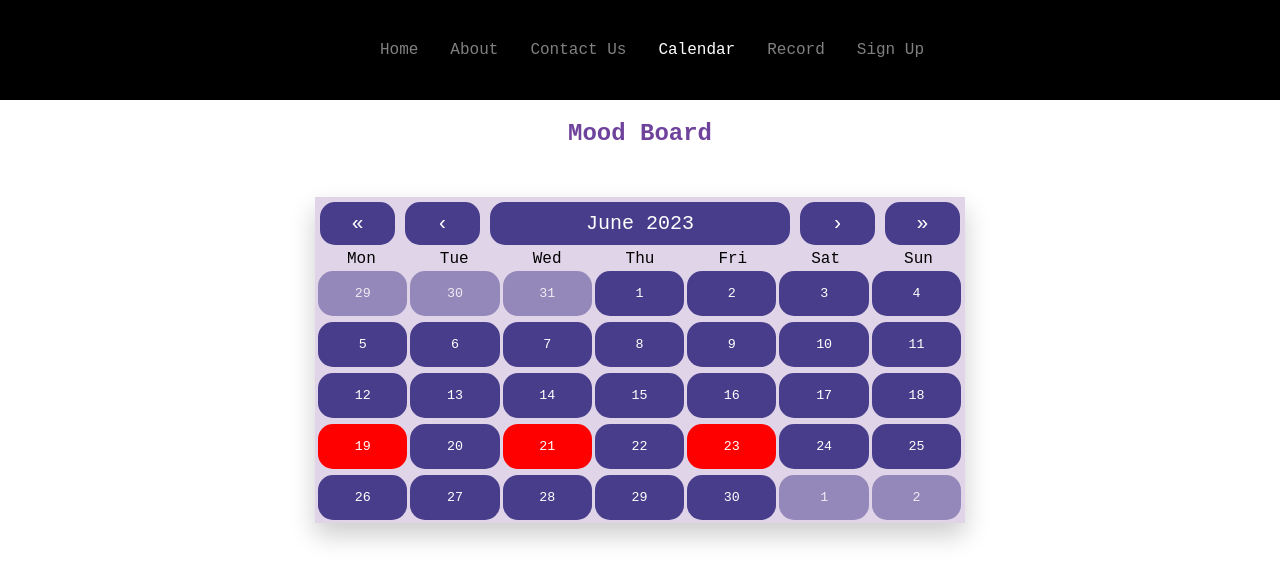
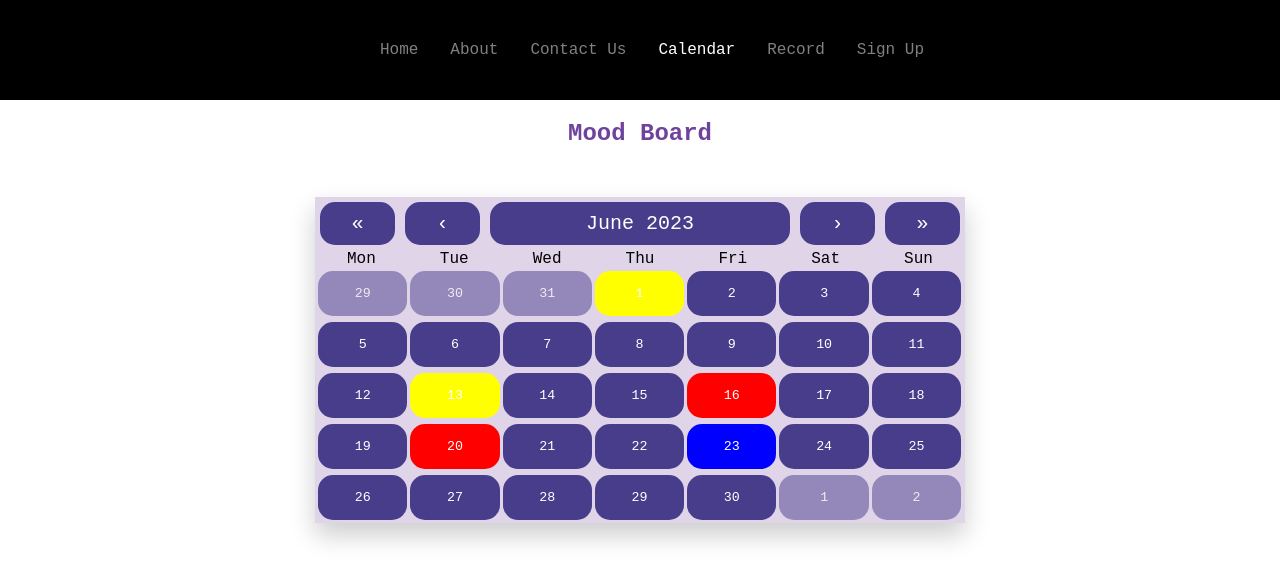
Before and after one commit to oycheng/MoodDiary, a React (Create React App) app in the folder my-app/: page /calendar in a window 1280 px wide. Shown: the top 582 px of the page. Built offline with nearby package versions, Linux system fonts and the light colour scheme.

Commit message:
i did it

```diff
--- a/my-app/package.json
+++ b/my-app/package.json
@@ -7,6 +7,7 @@
     "@testing-library/react": "^13.4.0",
     "@testing-library/user-event": "^13.5.0",
     "date-fns": "^2.30.0",
+    "moment": "^2.29.4",
     "react": "^18.2.0",
     "react-calendar": "^4.3.0",
     "react-dom": "^18.2.0",
--- a/my-app/src/pages/calendar.css
+++ b/my-app/src/pages/calendar.css
@@ -50,10 +50,6 @@ background-color: #9579ab;
 abbr[title] {
 text-decoration: none;
 }
-/*
-.react-calendar__month-view__days__day--weekend {
-    color: #d10000;
-}  */
 
 .react-calendar__tile {
     margin: 3px;
@@ -62,16 +58,10 @@ text-decoration: none;
     max-width: initial !important;
 }
 
-.react-calendar__tile:enabled:hover,
+/* .react-calendar__tile:enabled:hover,
 .react-calendar__tile:enabled:focus {
     background: #9579ab;
-}
-
-.react-calendar__tile--active:enabled:hover,
-.react-calendar__tile--active:enabled:focus {
-    background: #9579ab;
-    color: white;
-}
+} */
 
 .react-calendar__month-view__days__day--neighboringMonth {
     opacity: 0.5;
@@ -90,6 +80,14 @@ text-decoration: none;
     }
 }
 
-.react-calendar .highlight {
+.react-calendar .blue {
+    background-color: blue;
+}
+
+.react-calendar .red {
     background-color: red;
 }
+
+.react-calendar .yellow{
+    background-color: yellow;
+}
--- a/my-app/src/pages/calendar.js
+++ b/my-app/src/pages/calendar.js
@@ -3,28 +3,19 @@ import '../global.css';
 import '../pages/calendar.css';
 import { useState } from 'react';
 import Calendar from 'react-calendar';
-import { addDays, differenceInCalendarDays } from 'date-fns';
+import moment from 'moment';
 
-const now = new Date();
-const tomorrow = addDays(now, 1);
-const in3Days = addDays(now, 3);
-const in5Days = addDays(now, 5);
-
-const highlightedDates = [tomorrow, in3Days, in5Days];
-
-function isSameDay(a, b) {
-	return differenceInCalendarDays(a, b) === 0;
-}
+const dict = {'06-16-2023' : 'red', '06-13-2023' : 'yellow', '06-23-2023' : 'blue', '07-20-2023' : 'red',
+				'06-01-2023' : 'yellow', '06-20-2023' : 'red'};
 
 const Calendr = () => {
 	const [date, setDate] = useState(new Date());
 
 	function tileClassName({ date, view }) {
+		var dateConv = moment(date).format('MM-DD-YYYY');
 		if (
-		view === 'month' &&
-		highlightedDates.find((dDate) => isSameDay(dDate, date))
-		) {
-			return 'highlight';
+		view === 'month' && dict.hasOwnProperty(dateConv)) {
+			return dict[dateConv];
 		}
 	}
 	return (
```
Also changed, not shown: my-app/src/reportWebVitals.js (deleted, +0 -13 lines), 1 other file (tests, documents, lock files or other folders).
